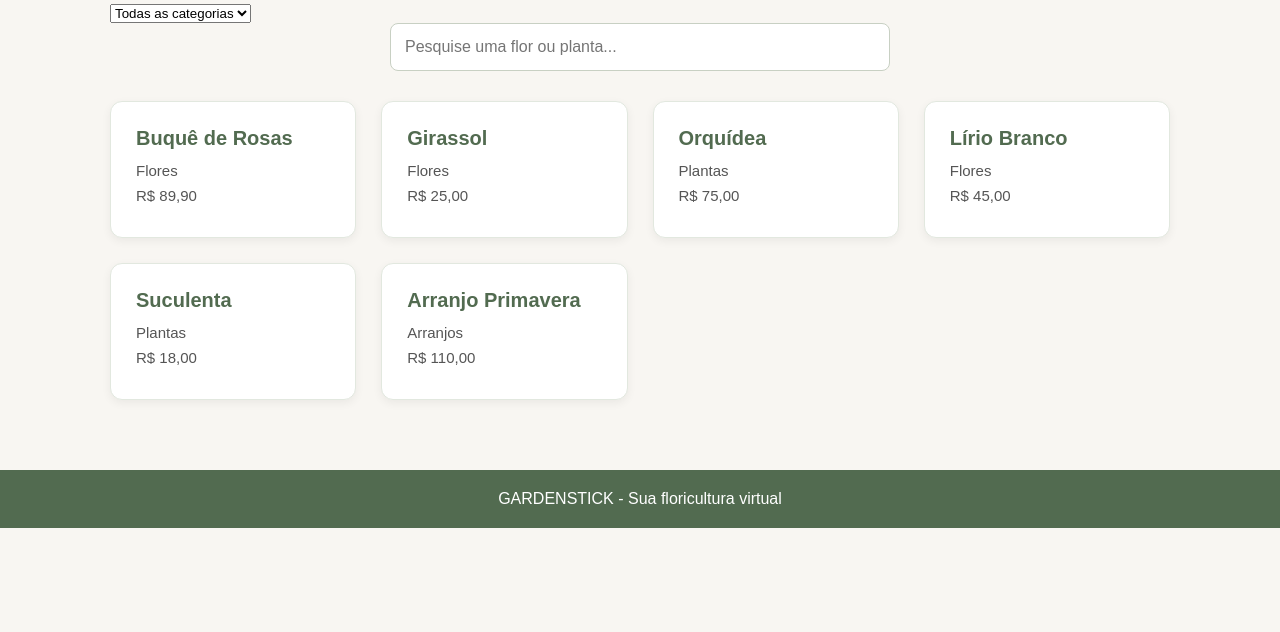
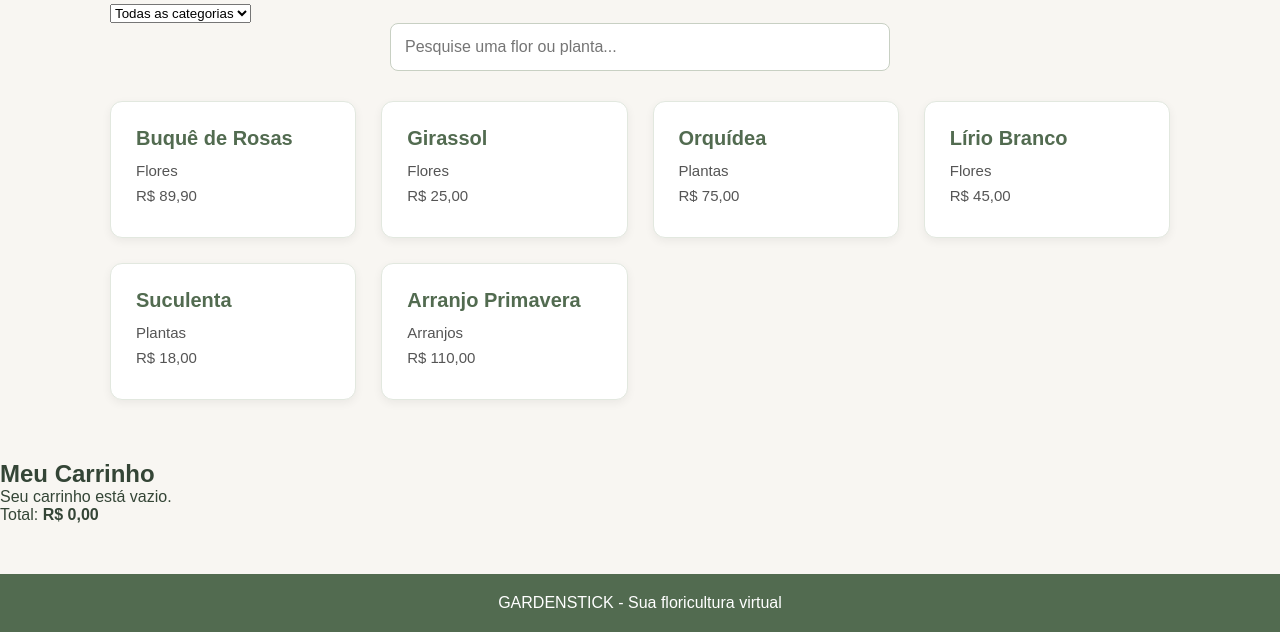
Before and after one commit to eusouavic/GARDENSTICK, a plain HTML site: page index.html in a window 1280 px wide. Shown: the part 253-885 px from the top of the page. Before the commit the page ends 800 px from the top, so only its background shows below. Drawn offline with Linux system fonts and the light colour scheme.

Commit message:
feat: add shopping cart section

```diff
--- a/index.html
+++ b/index.html
@@ -62,12 +62,20 @@
                 </article>
             </div>
         </section>
+
+        <section class="carrinho" id="carrinho">
+            <h2>Meu Carrinho</h2>
+            <div id="itensCarrinho">
+                <p class="mensagem-vazia">Seu carrinho está vazio.</p>
+            </div>
+            <p class="total-carrinho">Total: <strong id="valorTotal">R$ 0,00</strong></p>
+        </section>
     </main>
 
     <footer>
         <p>GARDENSTICK - Sua floricultura virtual</p>
     </footer>
 
-    <script src="script.js?v=20261112"></script>
+    <script src="script.js?v=20261120"></script>
 </body>
 </html>
```
